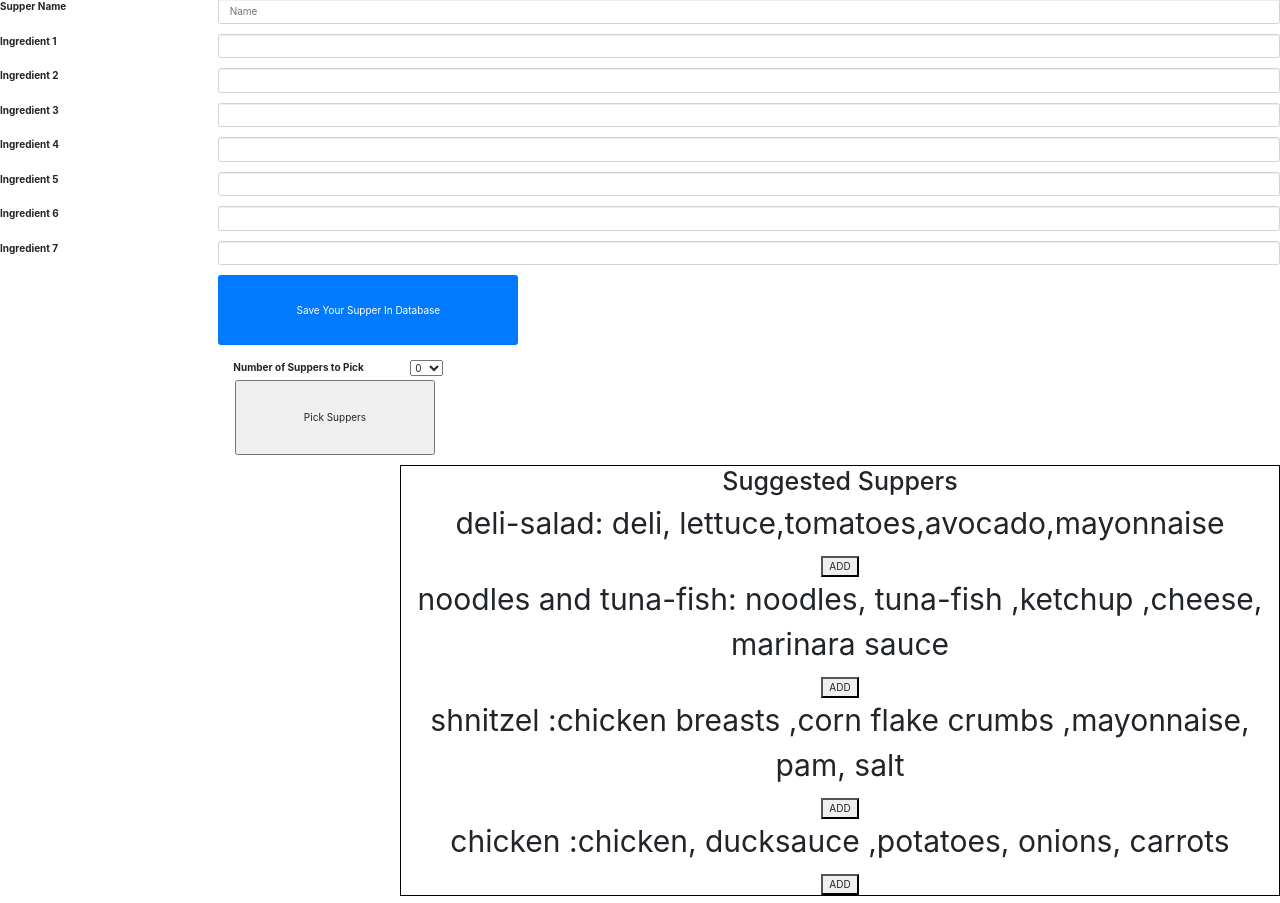
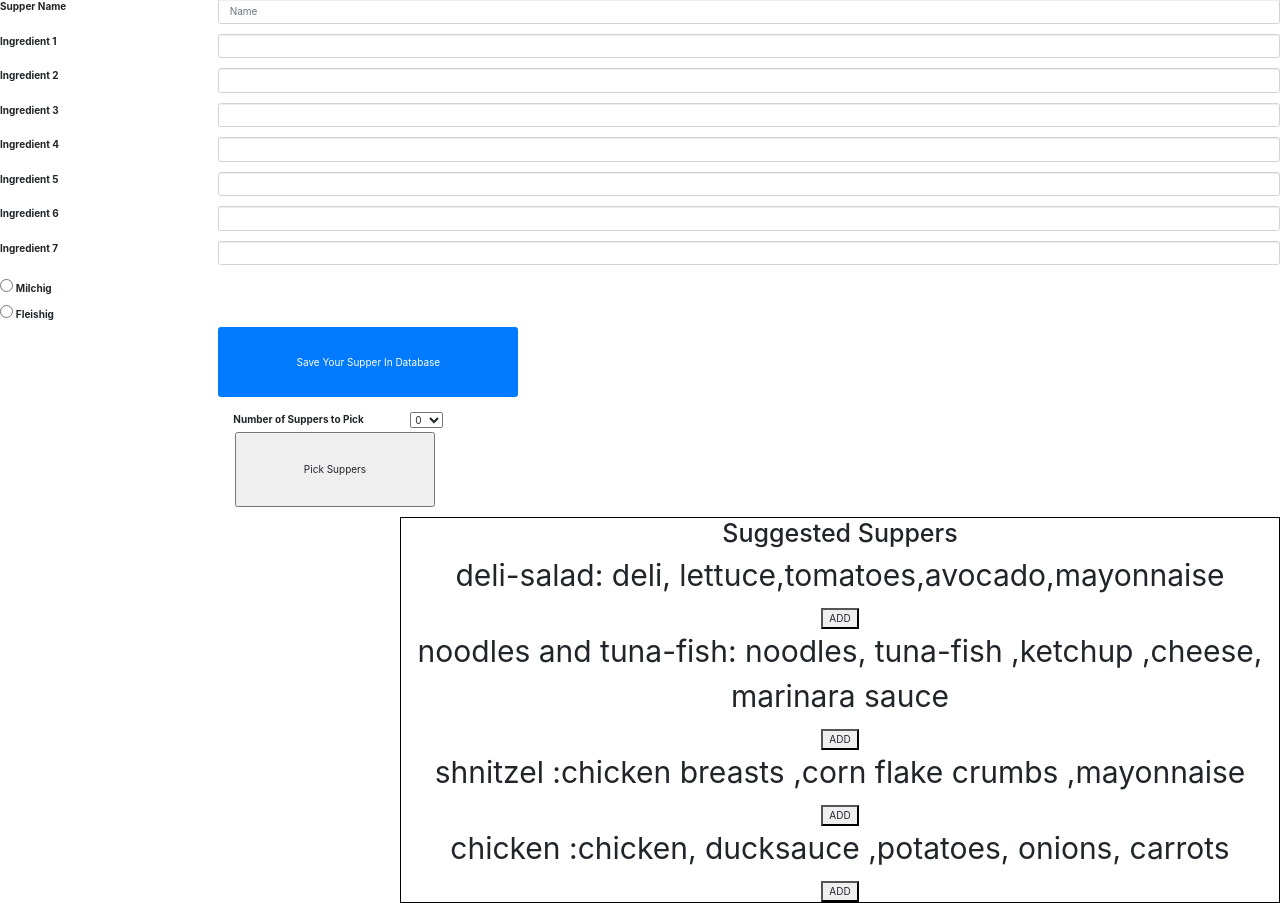
Before and after one commit to NachmanAllWays/Projects, a PHP site: page /Menu.php in a window 1280 px wide. Shown: the part 86-989 px from the top of the page. Run offline with PHP 8.4, Linux system fonts and the light colour scheme; the visitor is signed in with stand-in values (Sample User, id 1); some libraries are stand-ins or nearby versions.

Commit message:
radio button for supper type in menu

```diff
--- a/Menu.php
+++ b/Menu.php
@@ -8,6 +8,7 @@ $ing4="";
 $ing5="";
 $ing6="";
 $ing7="";
+$supperType ="";
 $id="";
 //a great function. you don't have to write a seperate code for each variable
 function getval($val){
@@ -27,6 +28,7 @@ $ing4=getval("ing4");
 $ing5=getval("ing5");
 $ing6=getval("ing6");
 $ing7=getval("ing7");
+$supperType = getVal("supperType");
 
 $id=$_SESSION['id'];
 //set days to value of selected option
@@ -39,7 +41,7 @@ if(isset($_POST['days'])){
 if(isset($_POST['submit'])&&isset($ing1)){
     include 'db.php';
     try{
-        $insert="INSERT INTO menu (name, ing1,ing2,ing3,ing4,person,ing5,ing6,ing7) VALUES(?,?,?,?,?,?,?,?,?)";
+        $insert="INSERT INTO menu (name, ing1,ing2,ing3,ing4,person,ing5,ing6,ing7,supper_type) VALUES(?,?,?,?,?,?,?,?,?,?)";
         $statement=$db->prepare($insert);
         $statement->bindParam(1,$name);
         $statement->bindParam(2,$ing1);
@@ -50,6 +52,7 @@ if(isset($_POST['submit'])&&isset($ing1)){
         $statement->bindParam(7,$ing5);
         $statement->bindParam(8,$ing6);
         $statement->bindParam(9,$ing7);
+        $statement->bindParam(10,$supperType);
         $statement->execute();
     }catch(PDOException $e) {
         die("Something went wrong " . $e->getMessage());
@@ -136,6 +139,11 @@ h1,p{
             <input type="text"  class="form-control" id="ing7" name="ing7" placeholder=""  >
         </div>
     </div>
+    <input type="radio" id="is_dairy" name="supperType" value="is_dairy">
+    <label>Milchig</label>
+    <br>
+    <input type="radio" id="is_meat" name="supperType" value="is_meat">
+    <label>Fleishig</label>
     <div class="form-group">
         <div class="col-sm-offset-2 col-sm-10">
             <button type="submit" class="btn btn-primary" style="width:300px; height:70px;" name="submit" id="submit" > Save Your Supper In Database</button>
@@ -182,7 +190,7 @@ h1,p{
     <h1>Suggested Suppers</h1>
     <p>deli-salad: deli, lettuce,tomatoes,avocado,mayonnaise</p> <button id="deli-salad">ADD</button>
     <p>noodles and tuna-fish: noodles, tuna-fish ,ketchup ,cheese, marinara sauce </p><button id="noodles and tuna-fish">ADD</button>
-    <p>shnitzel :chicken breasts ,corn flake crumbs ,mayonnaise, pam, salt </p><button id="shnitzel">ADD</button>
+    <p>shnitzel :chicken breasts ,corn flake crumbs ,mayonnaise</p><button id="shnitzel">ADD</button>
     <p>chicken :chicken, ducksauce ,potatoes, onions, carrots </p><button id="chicken">ADD</button>
  </div>
 
```
